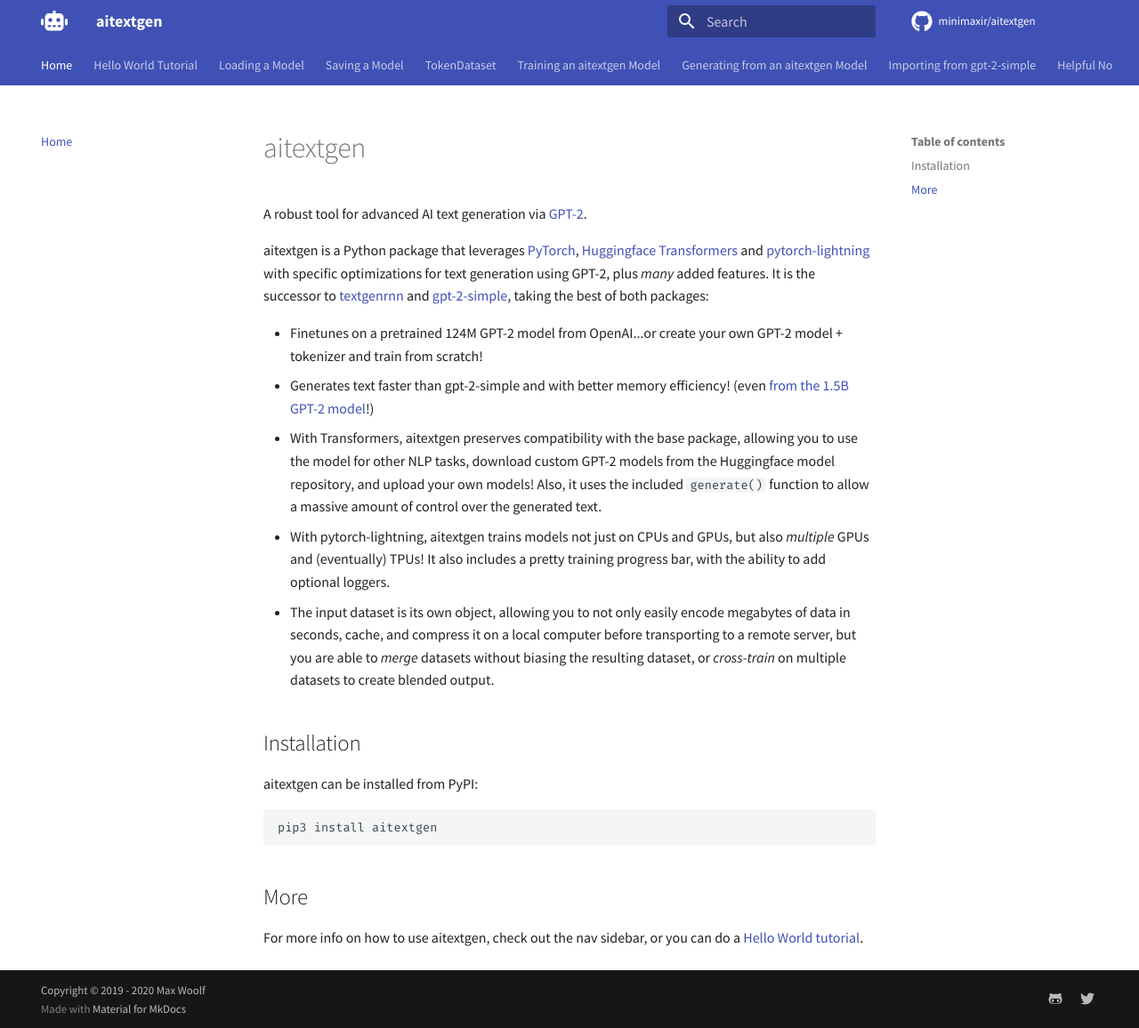
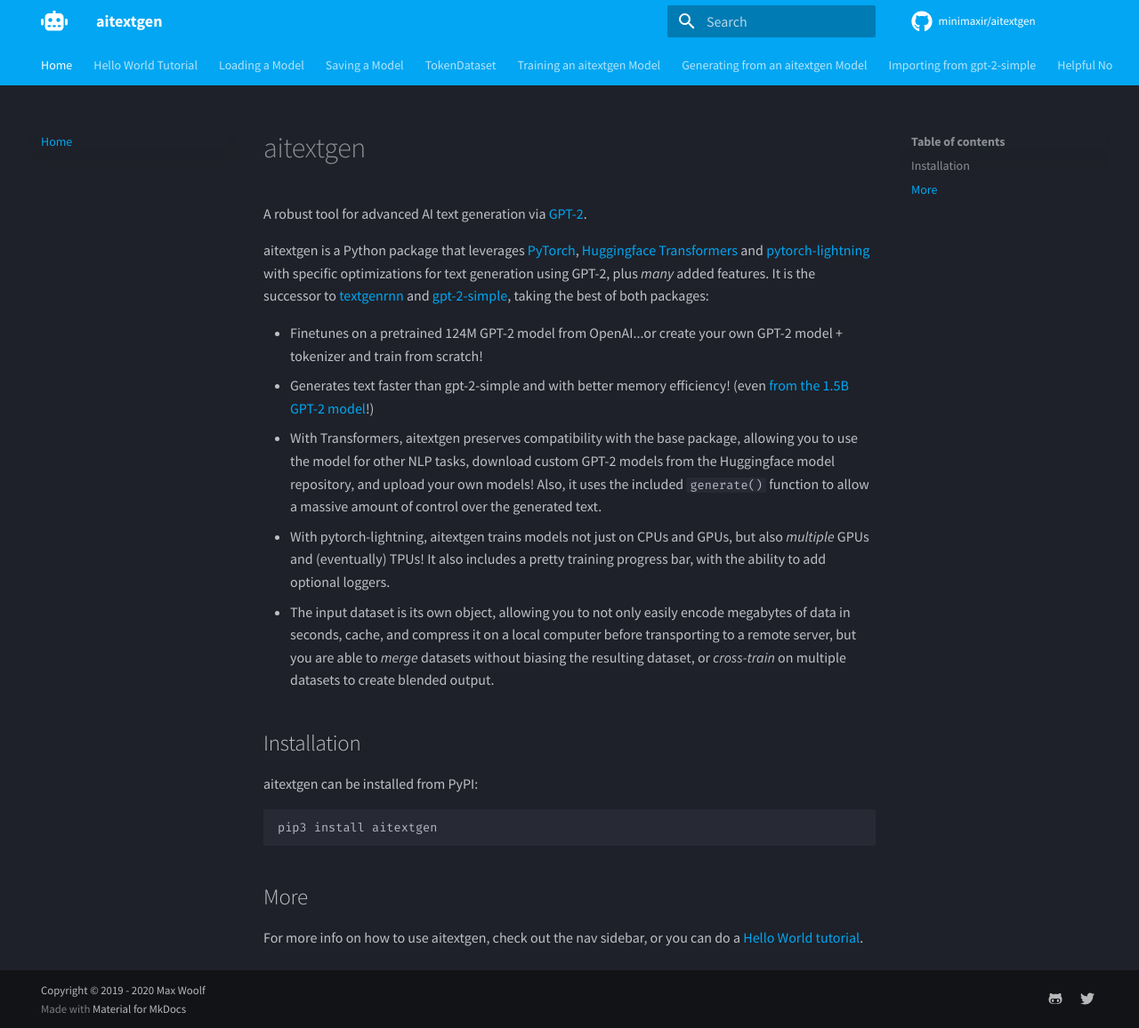
Before and after one commit to minimaxir/aitextgen, an MkDocs documentation site: the page built from docs/index.md, in a window 1280 px wide and 1156 px high. Shown: the whole window at 89% size. Built offline with MkDocs 1.6.1 and Material for MkDocs 9.7.7, drawn with Linux system fonts in a browser that asks for light colours; comment, search, counter and statistics services are not loaded.

Commit message:
Dark mode for docs

```diff
--- a/mkdocs.yml
+++ b/mkdocs.yml
@@ -26,8 +26,9 @@
 theme:
   name: "material"
   palette:
-    primary: "indigo"
-    accent: "indigo"
+    scheme: "slate"
+    primary: "light blue"
+    accent: "light blue"
   font:
     text: "Source Sans Pro"
     code: "Fira Code"
```
